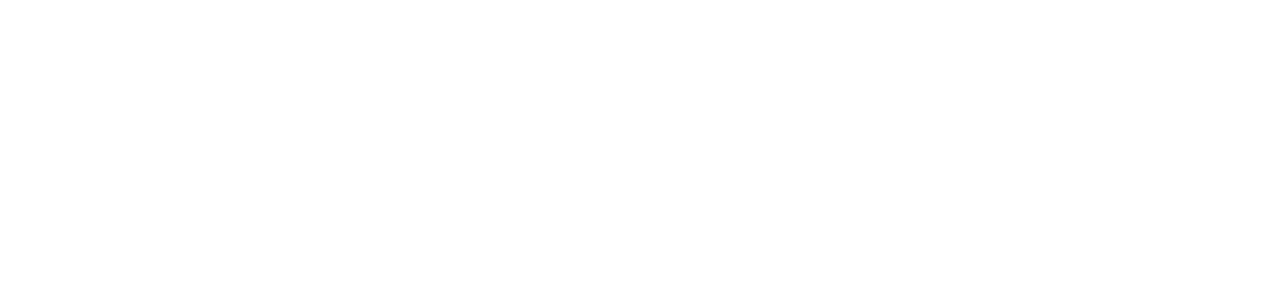
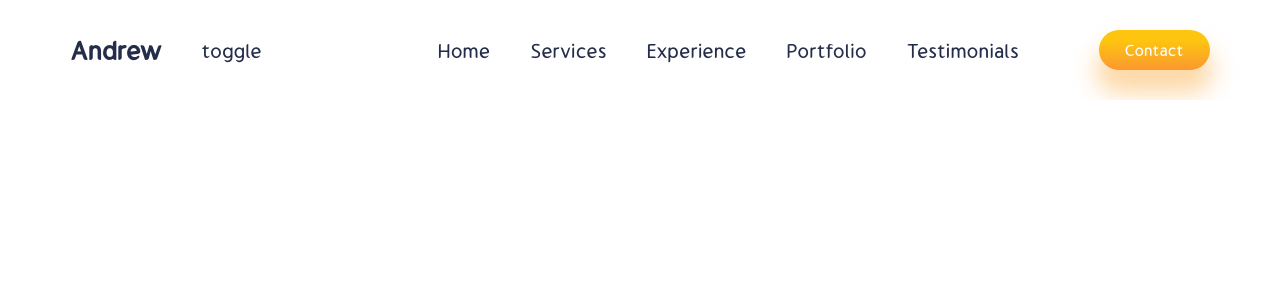
Before and after one commit to madmilan7/portfolio-website, a React (Create React App) app: page / in a window 1280 px wide. Shown: the top 300 px of the page. Built offline with nearby package versions, Linux system fonts and the light colour scheme.

Commit message:
add navbar component

```diff
--- a/src/App.css
+++ b/src/App.css
@@ -16,3 +16,20 @@
     overflow: hidden;
     color: var(--black);
 }
+
+.button {
+  border-radius: 34px;
+  border: none;
+  color: white;
+  font-size: 16px;
+  padding: 11px 26px;
+  background: linear-gradient(180deg, #fdc50f 26%, #fb982f 99%);
+  box-shadow: 0 20px 24px 3px rgba(251, 161, 40, 0.42);
+}
+
+.button:hover {
+  background: white;
+  cursor: pointer;
+  color: var(--orange);
+  border: 1px solid var(--orange);
+}
--- a/src/App.js
+++ b/src/App.js
@@ -1,9 +1,14 @@
 import React from 'react';
+import './App.css';
+
+// Components
+import Navbar from './components/Navbar';
 
 function App() {
-
   return (
-    <div></div>
+    <div className="App">
+      <Navbar />
+    </div>
   );
 }
 
--- /dev/null
+++ b/src/components/Navbar.css
@@ -0,0 +1,41 @@
+.navbar {
+    height: 10vh;
+    display: flex;
+    justify-content: space-between;
+}
+
+.navbar__toggle {
+    display: flex;
+    align-items: center;
+    flex: 1;
+    gap: 2rem;
+}
+
+.navbar__name {
+    font-size: 1.3rem;
+    font-weight: bold;
+}
+
+.navbar__menu {
+    display: flex;
+    flex: 1;
+    align-items: center;
+    justify-content: center;
+    font-weight: 400;
+}
+
+.navbar__list {
+    flex: 10;
+}
+
+.navbar__list > ul {
+    display: flex;
+    list-style: none;
+    gap: 2rem;
+    margin-right: 4rem;
+}
+
+.navbar__list > ul > li:hover {
+    cursor: pointer;
+    color: var(--orange);
+}
--- /dev/null
+++ b/src/components/Navbar.js
@@ -0,0 +1,27 @@
+import React from 'react';
+import './Navbar.css';
+
+const Navbar = () => {
+    return (
+        <div className='navbar'>
+            <div className='navbar__toggle'>
+                <div className='navbar__name'>Andrew</div>
+                <span>toggle</span>
+            </div>
+            <div className='navbar__menu'>
+                <div className='navbar__list'>
+                    <ul>
+                        <li>Home</li>
+                        <li>Services</li>
+                        <li>Experience</li>
+                        <li>Portfolio</li>
+                        <li>Testimonials</li>
+                    </ul>
+                </div>
+                <button className='navbar__button button'>Contact</button>
+            </div>
+        </div>
+    );
+};
+
+export default Navbar;
--- a/src/index.css
+++ b/src/index.css
@@ -1,46 +1,14 @@
-@import url('https://fonts.googleapis.com/css2?family=Poppins:wght@100;300;500;700&display=swap');
+@font-face {
+    font-family: Gumela;
+    src: url('../src/fonts/Gumela\ Regular.otf');
+}
 
 * {
-  margin: 0;
-  padding: 0;
-  box-sizing: border-box;
-  font-family: 'Poppins', sans-serif;
+    font-family: 'Gumela';
+    font-weight: normal;
+    font-size: 20px;
 }
 
 body {
-  height: 100vh;
+    margin: 0;
 }
-
-.container {
-  display: flex;
-}
-
-@media screen and (max-width: 1000px) {
-  .tasks {
-    padding: 20px !important;
-  }
-
-  .addtask {
-    padding: 50px 20px 20px 20px !important;
-  }
-}
-
-
-@media screen and (max-width: 840px) {
-  .container {
-    flex-direction: column;
-  }
-
-  .container .tasks,
-  .container .addtask {
-    width: 100%;
-    height: auto;
-  }
-}
-
-
-@media screen and (max-width: 500px) {
-  .popUp {
-    width: 80% !important;
-  }
-}
```
Also changed, not shown: src/fonts/Gumela Regular.otf (renamed from src/assets/fonts/Gumela Regular.otf).
